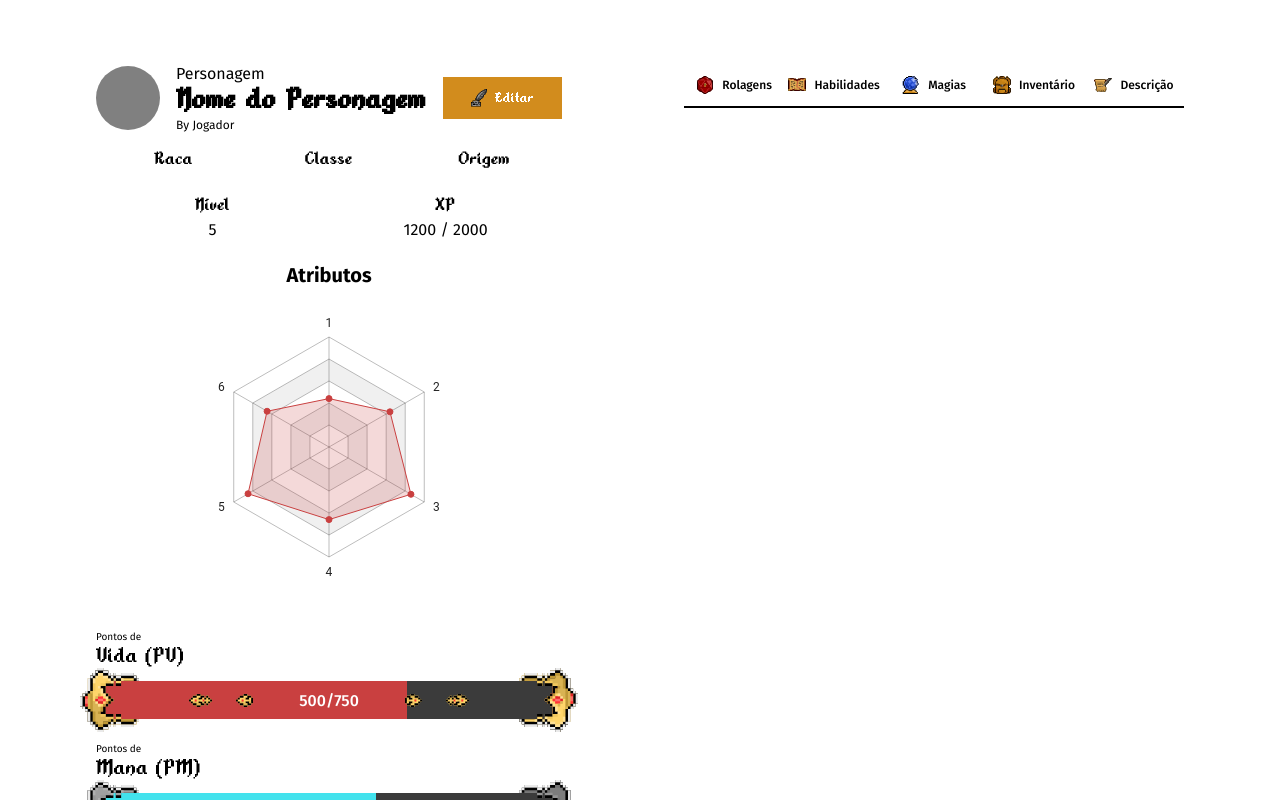
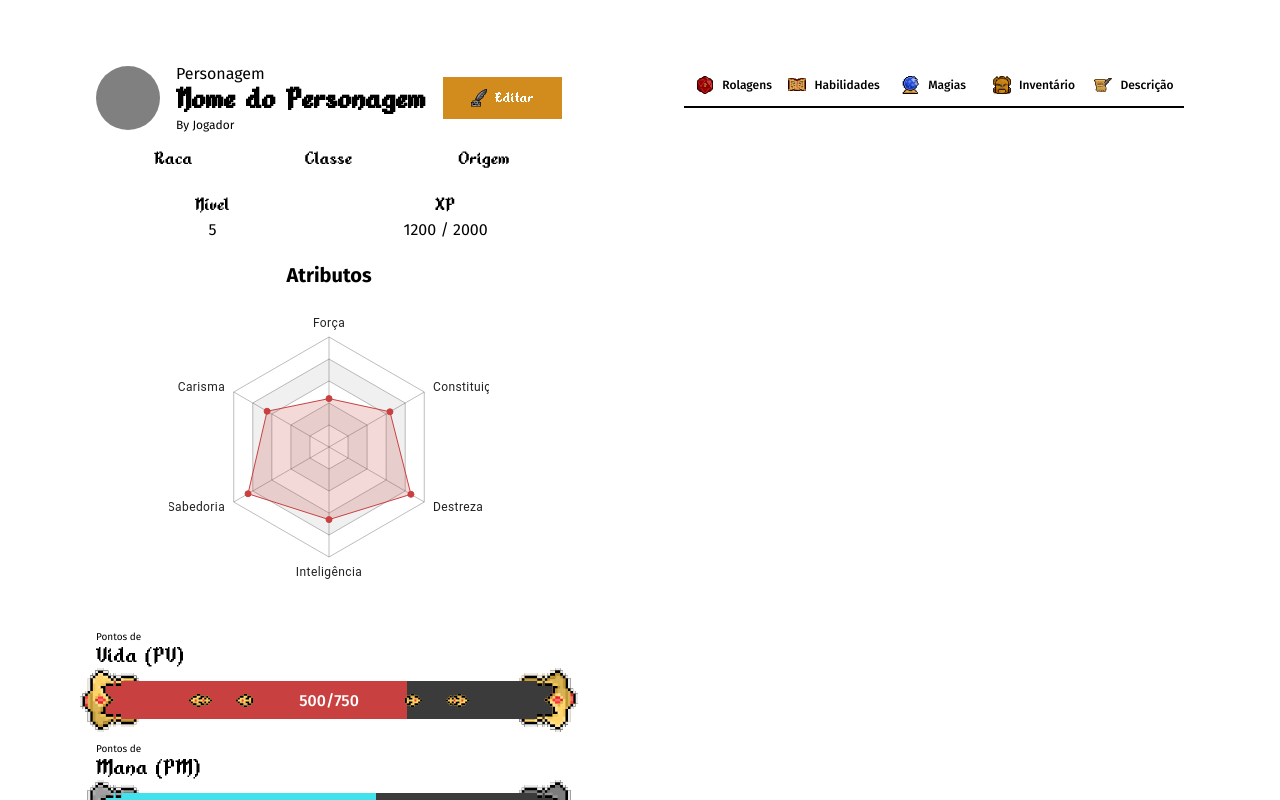
Before and after one commit to F20Org/f20-front, a React (Vite) app: page /f20-front/characters/1 in a window 1280 px wide. Built offline with nearby package versions, Linux system fonts and the light colour scheme.

Commit message:
feat: add inventory and description routes to character details and update attributes metrics labels

```diff
--- a/src/Routes.tsx
+++ b/src/Routes.tsx
@@ -45,6 +45,8 @@ export const AppRoutes = () => {
             <Route path='/characters/:id/rolls' element={<RollsSection />} />
             <Route path='/characters/:id/skills' element={<SkillsSection />} />
             <Route path='/characters/:id/spells' element={<SpellsSection />} />
+            <Route path='/characters/:id/inventory' element={<></>} />
+            <Route path='/characters/:id/description' element={<></>} />
           </Route>
         </Routes>
       </AppContainer>
--- a/src/pages/Characters/DetailsPage/components/CharacterInfos/components/Attributes/index.tsx
+++ b/src/pages/Characters/DetailsPage/components/CharacterInfos/components/Attributes/index.tsx
@@ -21,7 +21,14 @@ export const Attributes = () => {
           ]}
           radar={{
             max: 100,
-            metrics: ['1', '2', '3', '4', '5', '6'],
+            metrics: [
+              'Força',
+              'Constituição',
+              'Destreza',
+              'Inteligência',
+              'Sabedoria',
+              'Carisma',
+            ],
           }}
         />
       </div>
```
